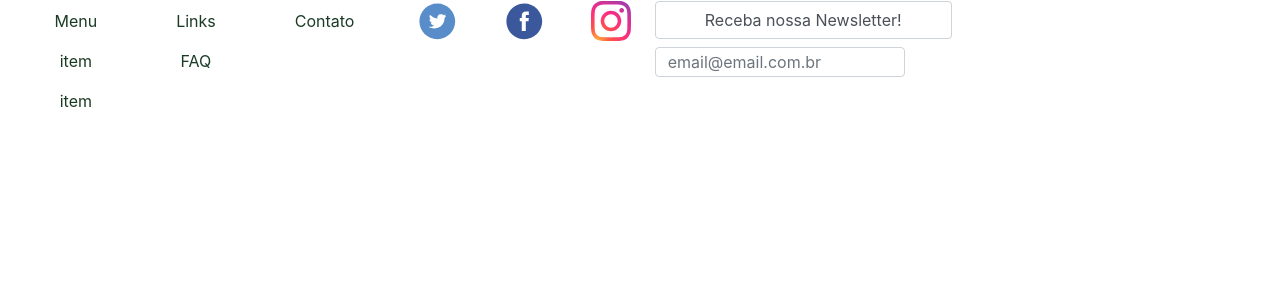
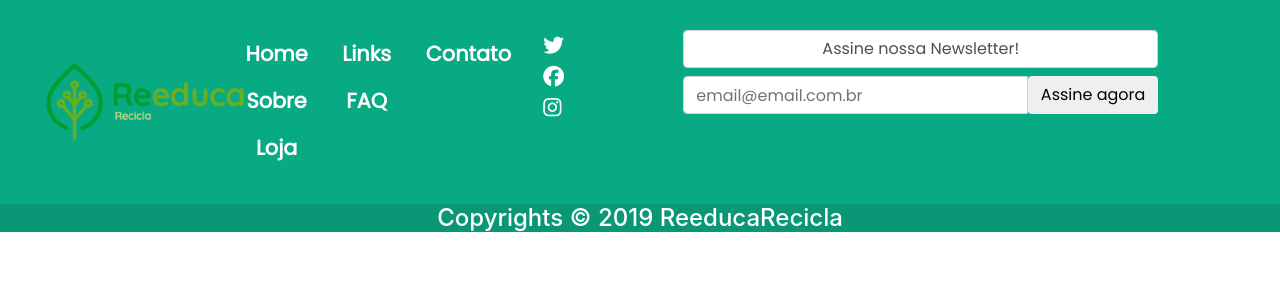
Before and after one commit to marfrancis/ProjetoReeducaRecicla, a PHP site: page /footer.html in a window 1280 px wide. Shown: the top 300 px of the page. Run offline with PHP 8.4, Linux system fonts and the light colour scheme; some libraries are stand-ins or nearby versions.

Commit message:
alteraçoes footer

```diff
--- a/css/style.css
+++ b/css/style.css
@@ -203,29 +203,95 @@ div#imgform {
 /* Fim configuração ponto de coleta */
 
 
+
+
+/*Início Configuração Footer*/
+
+#footer{
+    background: #08aa84;
+    padding-top:30px;
+    padding-bottom:30px;
+    font-size: 1.3em;
+    font-family: 'Poppins', sans-serif;
+}
+
+.nav-item-newsletter{
+    padding-left: 60px;
+    margin:0;
+}
+
+.newsletter-footer{
+    width: 200px;
+    height:25px;
+ }
+
+.footer-logo-size{
+    padding:30px;
+}
+
+#foot5{
+    background-color:  #0a9776;
+}
+
+.nav-item-redes-sociais{
+    padding:10px;
+}
+.menu-footer{
+   color:white;
+   font-weight:bold;
+
+}
+
+#footer-copyrights{
+    color:white;
+}
+
+.icones-footer{
+    inline-size: 40px;
+}
+/*
+.text center text-muted#footercopyrights{
+    color: whitesmoke;
+}
+COMO USAR A CLASSE PARA MUDAR COR DA FONTE */
+
 /* Inicio configuração formulario de login */
+
+#input-remember-user{
+    width:20px;
+    height: 20px;
+}
+
+#label-remember-user{
+    font-size: 0.9rem;
+
+}
+#btn-login{
+    background-color:green;
+}
+
+
 
 
 
 /* Fim configuração formulario de login */
 
 
+.modal-content-login{
+    background-color: rgba(36, 230, 36, 0.6);
+    color:white;
+}
 
 /* Inicio configuração formulario de cadastro */
 
 
 
-/* Fim configuração formulario de cadastro */
+.modal-content-usuario{
+    background-color: rgba(36, 230, 36, 0.6);
+    color: white;
+    border-radius: 10px;
+}
 
 
-/*Início Configuração Footer*/
 
-a.nav-link{
-    color: rgb(27, 59, 37);
-}
-
-input.form-control{
-    width: 250px;
-    height:30px;
-
-}
+/* Fim configuração formulario de cadastro */
--- a/footer.html
+++ b/footer.html
@@ -14,45 +14,70 @@
 </head>
 <body>
 <footer>
-    <nav class="nav nav-fill">
-        <div class="col-md-4">
+    <nav class="nav nav-fill" id="footer">
+
+        <div class="col-md-2">
+        <li class="footer-logo-size">
+                <img src="img/logo_lado.png" width="200" alt="">
+        </li>
         </div>
-          <div class="col-md-10">
-            <ul class="nav marginHeader justify-content">
-                <li class="nav-item">
-                    <a class="nav-link active" href="#">Menu</a>
-                    <a class="nav-link active" href="#">item</a>
-                  <a class="nav-link active" href="#">item</a>
+
+        <div class="col-md-9" class="text-white bg-dark">
+              <ul class="nav marginFooter">
+                  <li class="nav-item" >
+                      <a class="nav-link active menu-footer" href="#" class="text-success">Home</a>
+                      <a class="nav-link active menu-footer" href="#">Sobre</a>
+                      <a class="nav-link active menu-footer" href="#">Loja</a>
+                  </li>
+                  <li class="nav-item" >
+                      <a class="nav-link active menu-footer" href="#">Links</a>
+                      <a class="nav-link active menu-footer" href="#">FAQ</a>
                   </li>
                   <li class="nav-item">
-                    <a class="nav-link" href="#">Links</a>
-                    <a class="nav-link" href="#">FAQ</a>
+                      <a class="nav-link active menu-footer" href="#">Contato</a>
                   </li>
-                <li class="nav-item">
-                    <a class="nav-link" href="#">Contato</a>
+
+
+                  <div class="col-md-2">
+                  <li class="icones-footer">
+                      <a href="https://twitter.com" target="_blank">
+                      <i class="fab fa-twitter text-white"> </i>
+
+                    </a>
                   </li>
-                <li class="nav-item">
-                <a href="https://twitter.com" target="_blank"><img src="img/icone_twitter.svg" width="40" height="40" /></a>
+                  <li class="icones-footer">
+                      <a href="https://facebook.com" target="_blank">
+                        <i class="fab fa-facebook text-white"> </i>
+                    </a>
                   </li>
-                <li class="nav-item">
-                <a href="https://facebook.com" target="_blank"><img src="img/icone_facebook.svg" width="40" height="40" /></a>
+                  <li class="icones-footer"></li>
+                      <a href="http://instagram.com" target="_blank">
+                        <i class="fab fa-instagram text-white"> </i>
+                      </a>
                   </li>
-                <li class="nav-item">
-                <a href="http://instagram.com" target="_blank"><img src="img/icone_instagram.svg" width="40" height="40" /></a>
-                </li>
-                <li class="nav-item">
-                <label class="form-control"> Receba nossa Newsletter!</label>
-                <input class="form-control" type="email" placeholder="email@email.com.br"> </input>
-
+                </div>
+                  <li class="nav-item newsletter">
+                      <label class="form-control" class="newsletter-footer"> Assine nossa Newsletter!</label>
+                      <div class="input-group">
+                          <input class="form-control" class="newsletter-footer" type="email" placeholder="email@email.com.br"> </input>
+                          <span class="input-group-btn">
+                          <button class="btn" class="btn-newsletter" type="submit">Assine agora</button>
+                          </span>
+                      </div>
                   </li>
               </ul>
           </div>
     </nav>
+
+      <section class="container-fluid" id="foot5">
+          <h4 class="text-center" id="footer-copyrights">Copyrights © 2019 ReeducaRecicla</h4>
+      </section>
 </footer>
 
 <script src="js/jquery.js"></script>
 <script src="js/bootstrap.bundle.js"></script>
 <script src="js/bootstrap.bundle.min.js"></script>
 <script src="js/bootstrap.min.js"></script>
+<script src="https://kit.fontawesome.com/1555d36d55.js"></script>
 </body>
 </html>
--- a/modal_cadastro_usuario.html
+++ b/modal_cadastro_usuario.html
@@ -18,8 +18,8 @@
 
 <div class="modal fade" id="exampleModal" tabindex="-1" role="dialog" aria-labelledby="exampleModalLabel" aria-hidden="true">
   <div class="modal-dialog" role="document">
-    <div class="modal-content">
-      <div class="modal-header">
+    <div class="modal-content-usuario">
+      <div class="modal-header" class="bg-sucecss">
         <h5 class="modal-title" id="exampleModalLabel">Cadastro de Usuário:</h5>
         <button type="button" class="close" data-dismiss="modal" aria-label="Close">
           <span aria-hidden="true">&times;</span>
@@ -72,7 +72,7 @@
         </form>
       </div>
       <div class="modal-footer">
-        <button type="submit" class="btn btn-secondary" data-dismiss="modal">Cadastrar</button>
+        <button type="submit" class="btn btn-secondary" id="btn-cadastro-usuario" data-dismiss="modal">Cadastrar</button>
         </div>
     </div>
   </div>
```
Also changed, not shown: modal_login.html (+11 -4 lines). Lines whose indentation alone changed are shown as unchanged.
